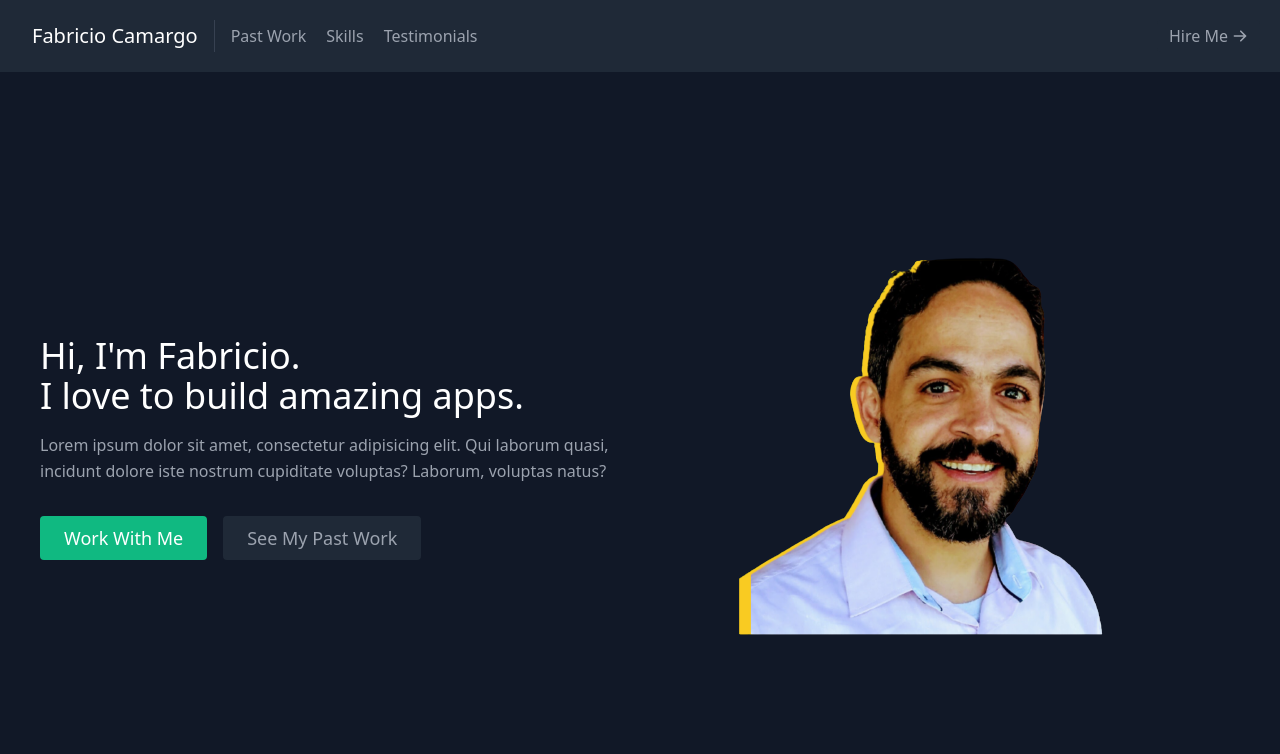
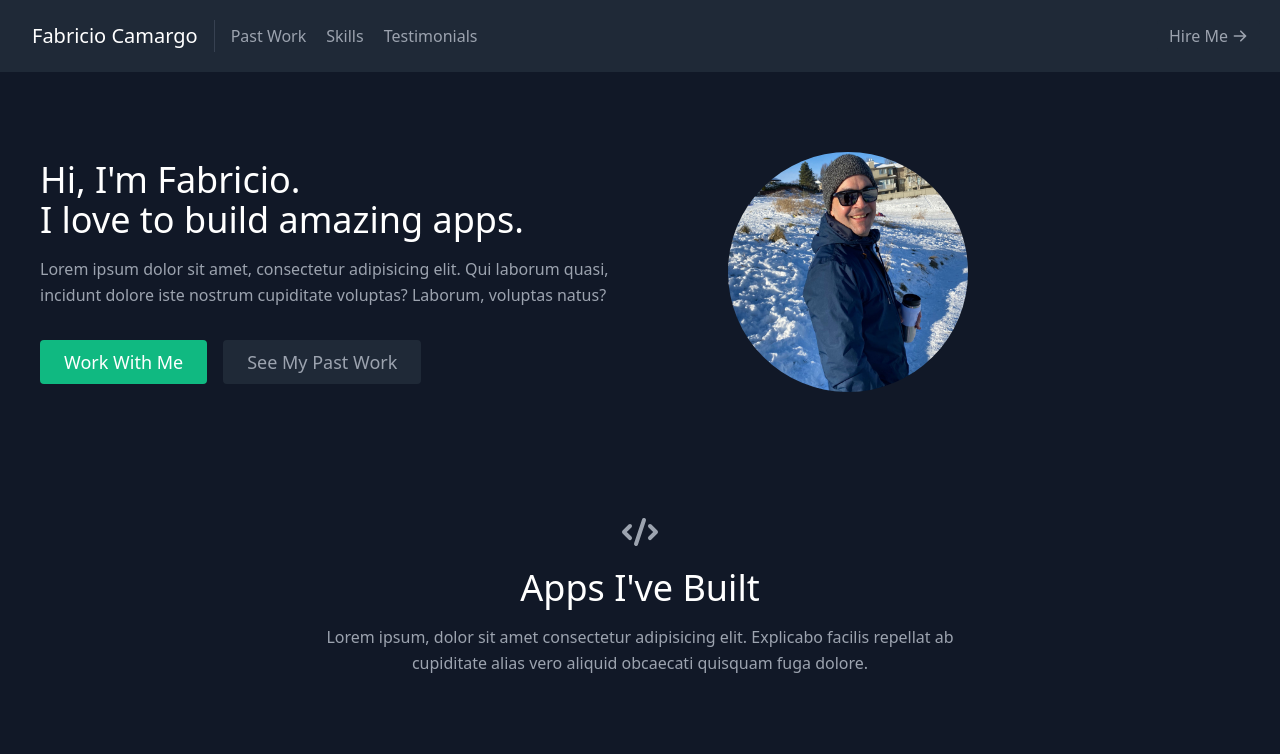
Before and after one commit to fabriciombc/my-portfolio, a React (Create React App) app: page / in a window 1280 px wide. Shown: the top 754 px of the page. Built offline with nearby package versions, Linux system fonts and the light colour scheme.

Commit message:
added avatar

```diff
--- a/src/components/About.js
+++ b/src/components/About.js
@@ -30,9 +30,10 @@ export default function About() {
         </div>
         <div className="lg:max-w-lg lg:w-full md:w-1/2 w-5/6">
           <img
-            className="object-cover object-center rounded"
+            // className="object-cover object-center rounded"
+            className="inline object-cover w-60 h-60 mr-2 rounded-full"
             alt="hero"
-            src="./fabricio-1.png"
+            src="./avatar.jpeg"
           />
         </div>
       </div>
```
Also changed, not shown: public/avatar.jpeg (added).
